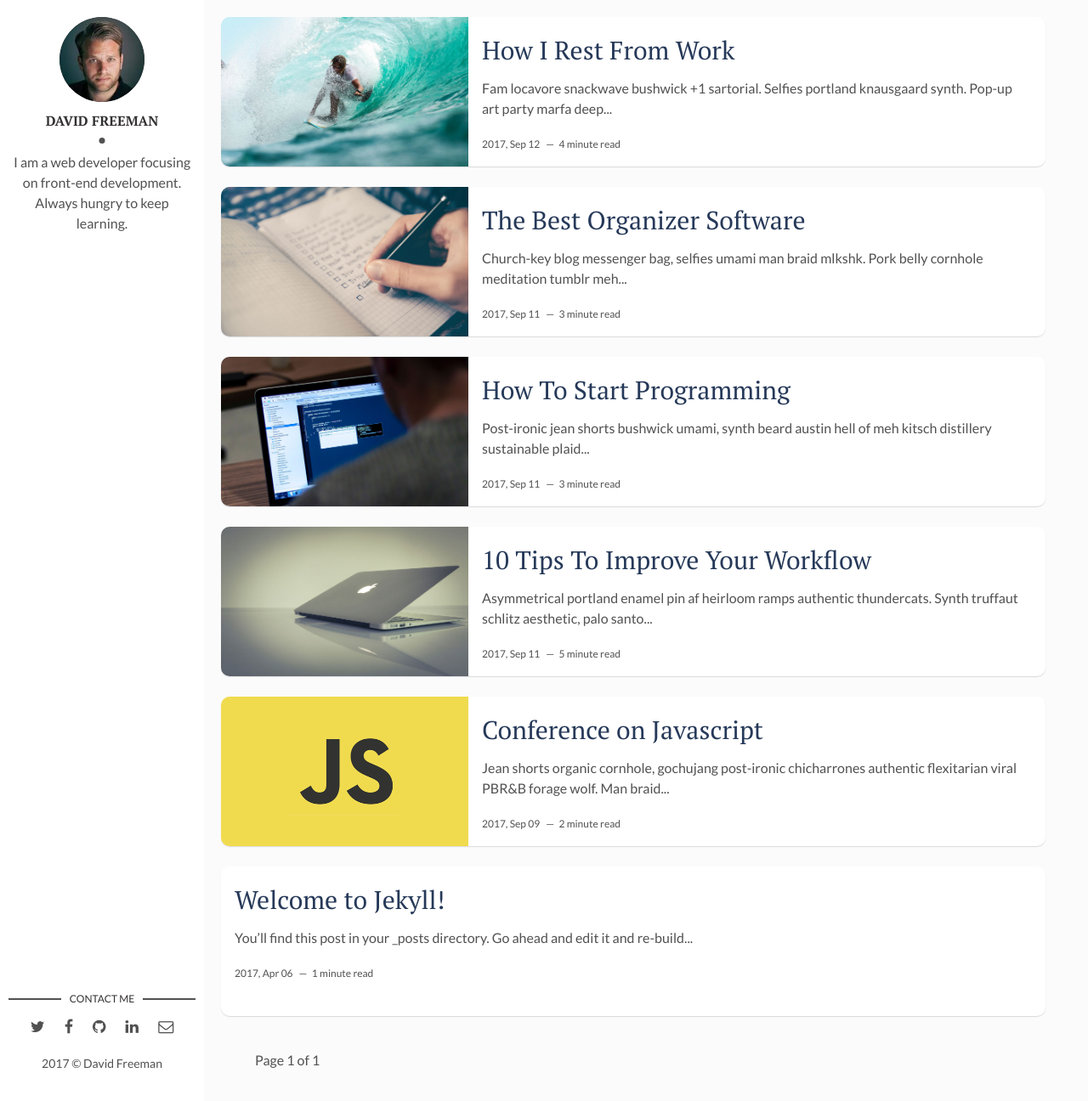
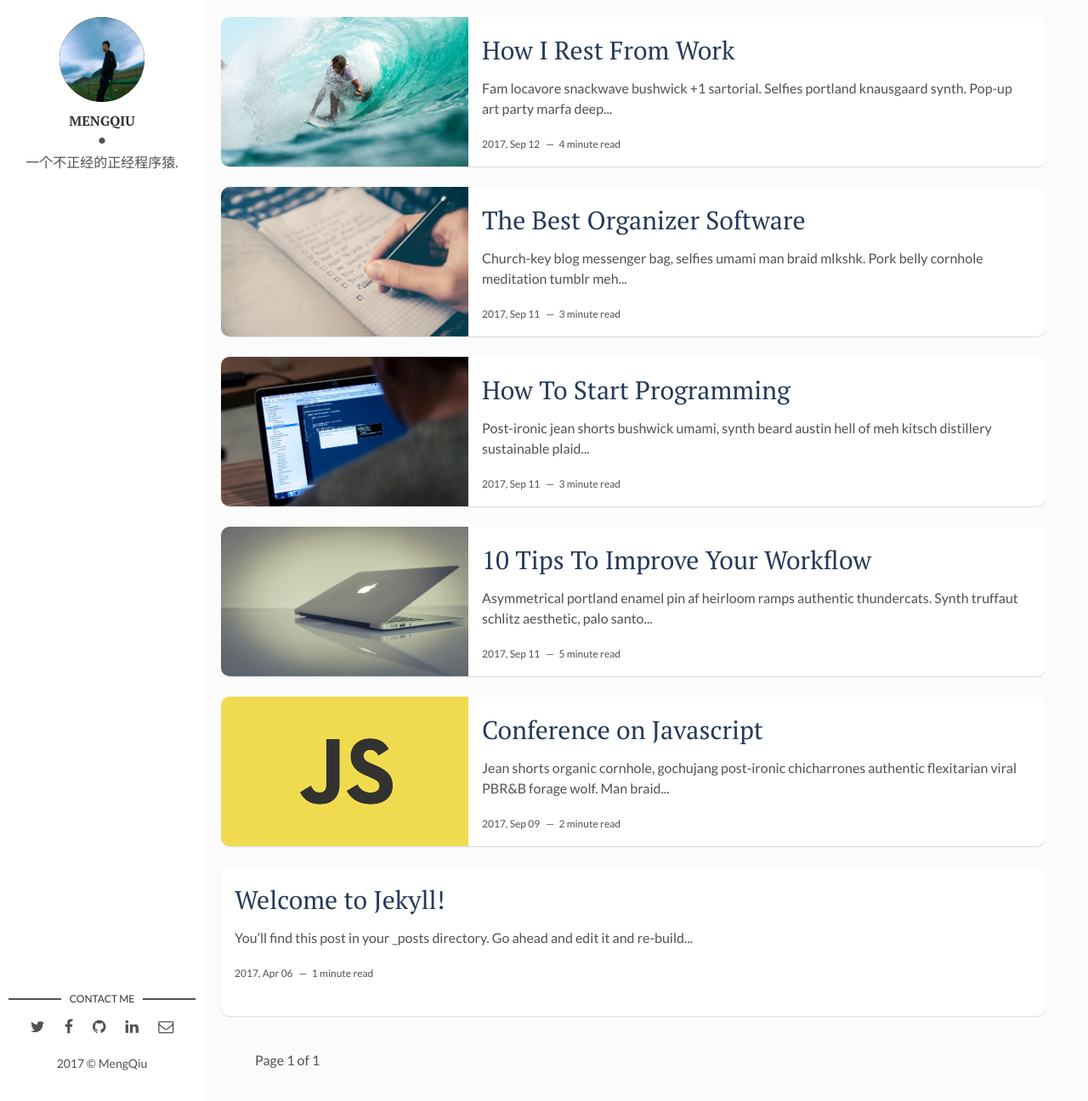
Before and after one commit to blackblackline/Alex, a Jekyll site: the page built from index.html, in a window 1280 px wide and 1296 px high. Shown: the whole window at 85% size. Built offline with Jekyll 4.4.1, drawn with Linux system fonts in a browser that asks for light colours; the list of posts is cut into pages by our own code.

Commit message:
Add files via upload

```diff
--- a/_config.yml
+++ b/_config.yml
@@ -1,22 +1,20 @@
-title: Hello, world! I'm David Freeman
+title: Hello, world! I'm MengQiu
 description: > # this means to ignore newlines until "baseurl:"
-  Write an awesome description for your new site here. You can edit this
-  line in _config.yml. It will appear in your document head meta (for
-  Google search results) and in your feed.xml site description.
+    没有比脚长的路！
 permalink: ':title/'
 baseurl: "/Alex" # the subpath of your site, e.g. /blog
-url: "" # the base hostname & protocol for your site, e.g. http://example.com
+url: "https://blackblackline.github.io/" # the base hostname & protocol for your site, e.g. http://example.com
 site-twitter: #if your site has a twitter account, enter it here
 
 # Author Settings
-author: David Freeman # add your name
-author-img: david-freeman.jpg # add your photo
-about-author: I am a web developer focusing on front-end development. Always hungry to keep learning. # add description
-twitter: # add your Twitter handle
+author: MengQiu # add your name
+author-img: MengQiu.jpg # add your photo
+about-author: 一个不正经的正经程序猿.  # add description
+#twitter: # add your Twitter handle
 facebook: # add your Facebook handle
-github: artemsheludko # add your Github handle
-linkedin: # add your Linkedin handle
-email: # add your Email address
+github: blackblackline # add your Github handle
+#linkedin: # add your Linkedin handle
+email: blackblackline@163.com # add your Email address
 
 # Disqus
 discus-identifier: mr-brown # add your discus identifier
```
